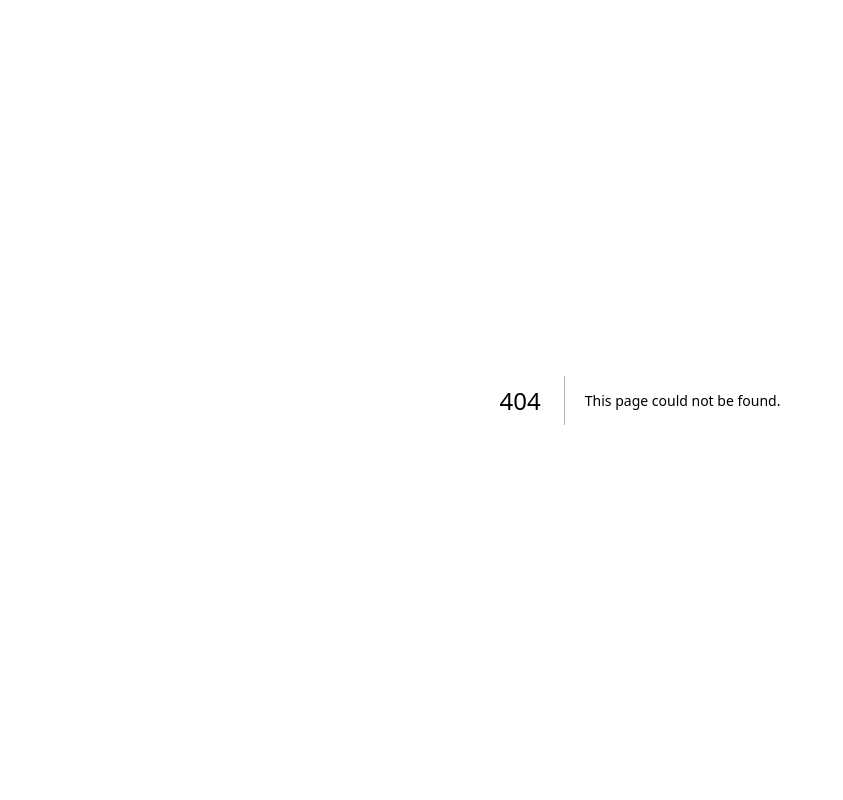
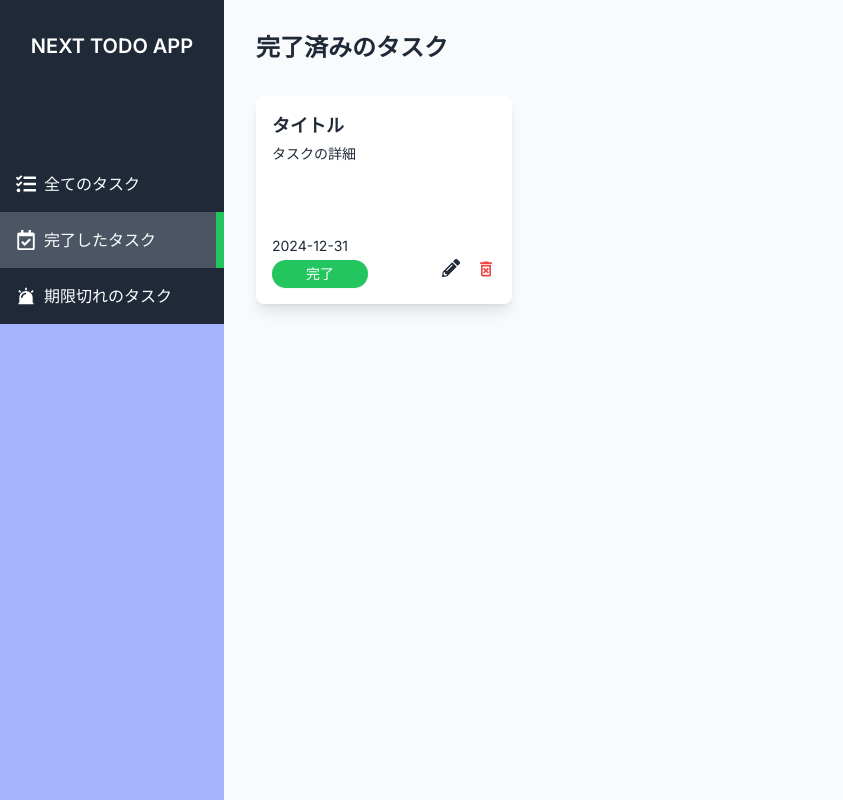
Before and after one commit to Kroro1208/next-todo-app, a Next.js app: page /completed in a window 1280 px wide. Before the commit this address had no page. Shown: the whole page, without its empty margins (0-843 px from the left). Built offline with nearby package versions, Linux system fonts and the light colour scheme.

Commit message:
完了済みタスクページ実装した

```diff
--- /dev/null
+++ b/src/app/(main)/completed/page.tsx
@@ -0,0 +1,17 @@
+import TaskCard from "@/components/TaskCard/ TaskCard"
+
+const CompletedTaskPage = () => {
+  return (
+    <div className="text-gray-800 p-8 h-full overflow-y-auto pb-24">
+      <header className="flex justify-between items-center">
+        <h1 className="text-2xl font-bold flex items-center">完了済みのタスク</h1>
+
+      </header>
+      <div className="mt-8 flex flex-wrap gap-4">
+        <TaskCard />
+      </div>
+    </div>
+  )
+}
+
+export default CompletedTaskPage
--- a/src/components/SideMenu/NavList/NavItem/NavaItem.tsx
+++ b/src/components/SideMenu/NavList/NavItem/NavaItem.tsx
@@ -14,7 +14,7 @@
   return (
     <Link href={link}
     className={`flex gap-2 w-full p-4 hover:bg-gray-700 font-medium items-center
-    ${pathname === link ? 'bg-gray-600 border-r-4 border-r-green-500' : ""}`}
+    ${pathname === link ? 'bg-gray-600 border-r-8 border-r-green-500' : ""}`}
     >
         <div>{icon}</div>
         <div>{label}</div>
```
